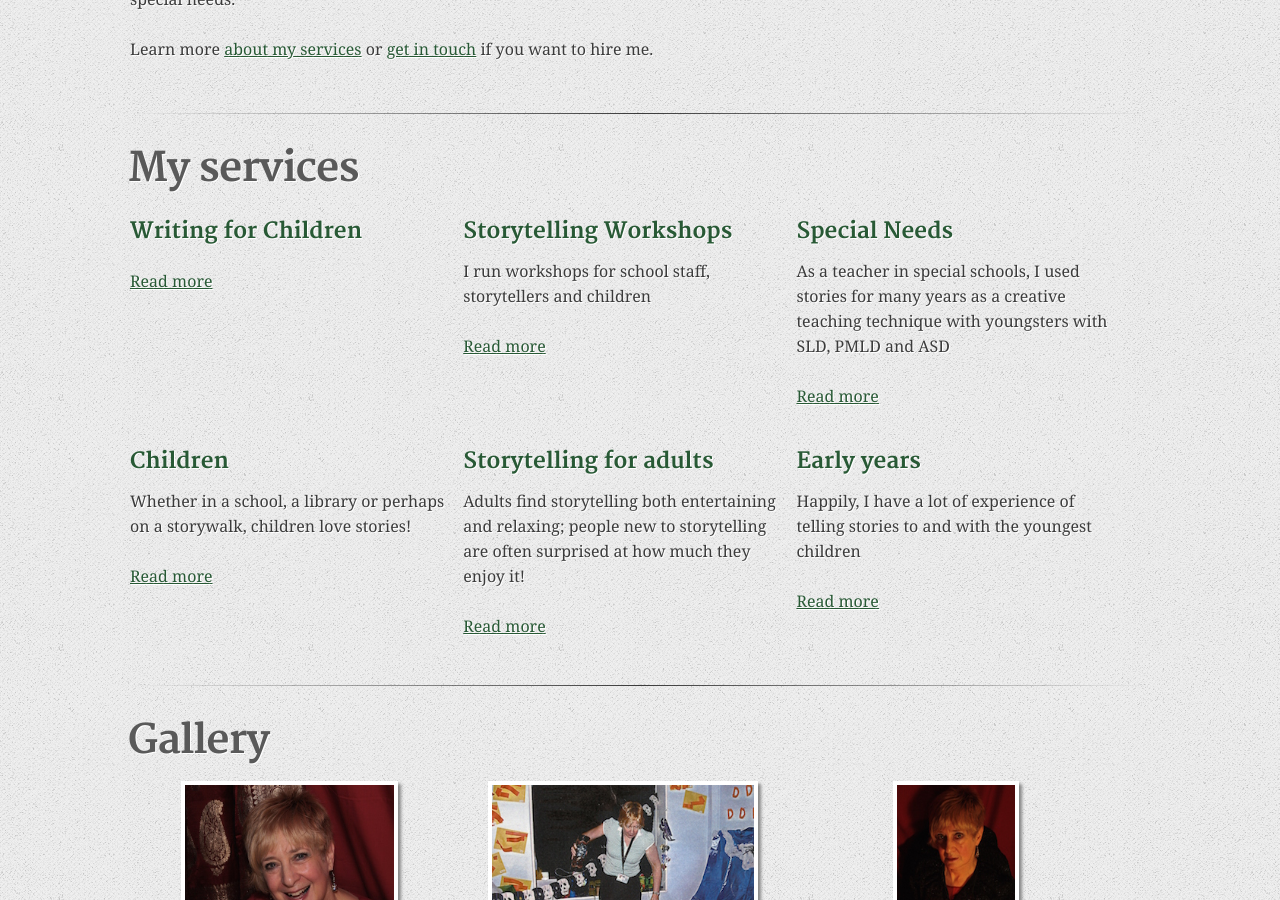
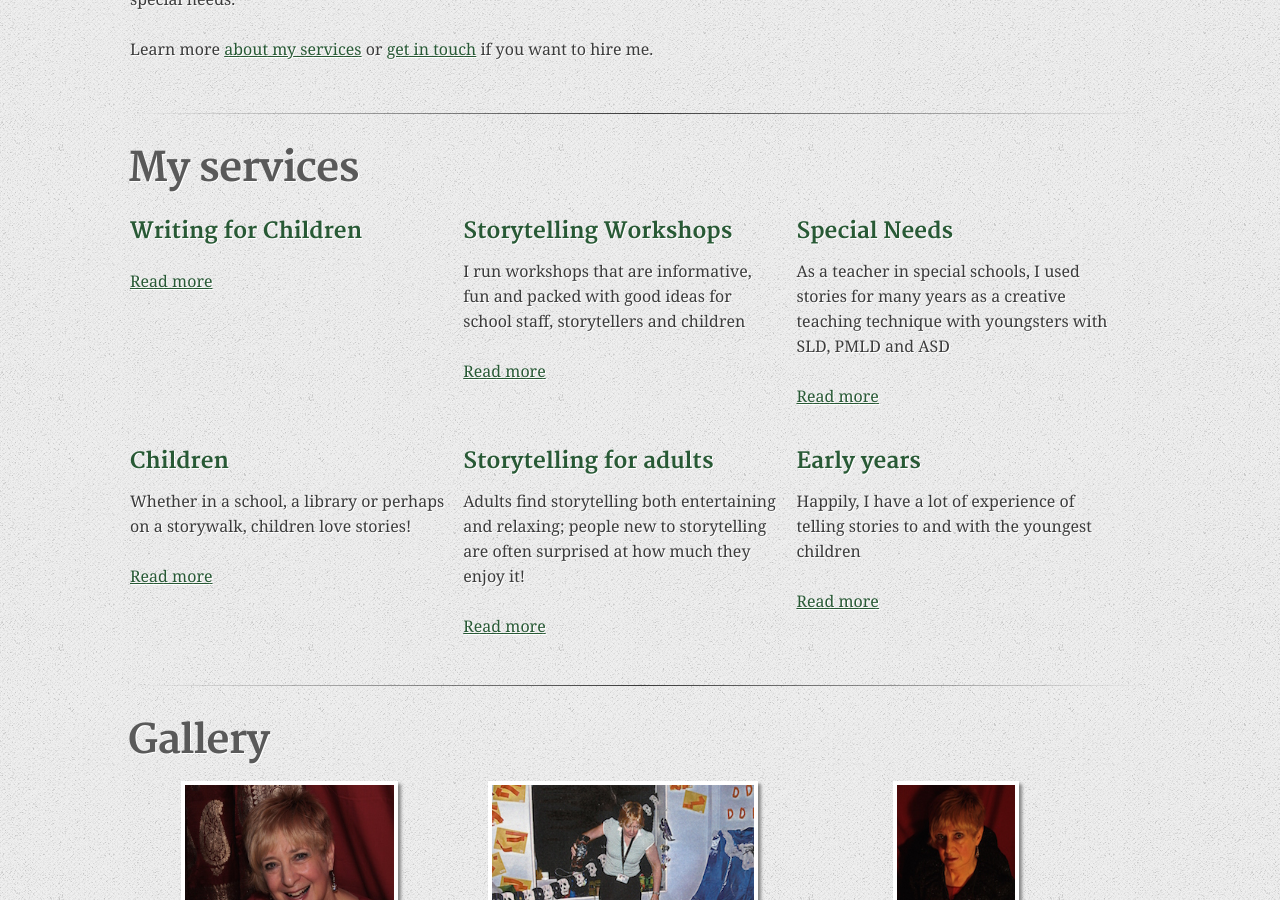
Before and after one commit to m3dwards/storytellingforall, a Jekyll site: the page built from index.html, in a window 1280 px wide and 900 px high, scrolled down 525 px. Built offline with Jekyll 4.4.1, drawn with Linux system fonts in a browser that asks for light colours.

Commit message:
Updated index.md

```diff
--- a/services/storytelling-workshops/index.md
+++ b/services/storytelling-workshops/index.md
@@ -1,9 +1,10 @@
 ---
 layout: page
 title: Storytelling Workshops
-description: "I run workshops for school staff, storytellers and children"
+description: "I run workshops that are informative, fun and packed with good ideas for school staff, storytellers and children"
 published: true
 ---
+
 
 
 
```
